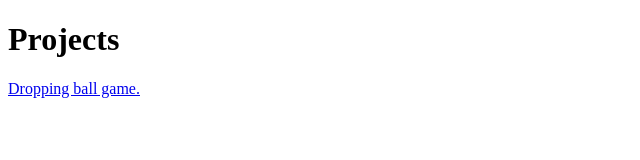
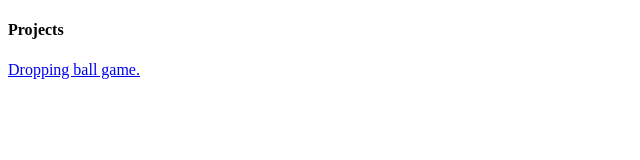
Before and after one commit to AnandDevan/AnandDevan.github.io, a plain HTML site: page index.html in a window 1280 px wide. Shown: the whole page, without its empty margins (0-640 px from the left). Drawn offline with Linux system fonts and the light colour scheme.

Commit message:
Update index.html

```diff
--- a/index.html
+++ b/index.html
@@ -1,7 +1,7 @@
 <!DOCTYPE html>
 <html>
 <body>
-<h1>Projects</h1>
+<h4>Projects</h4>
 <a href="http://ananddevan.github.io/DroppingBall/">Dropping ball game.</a>
 </body>
 </html>
```
